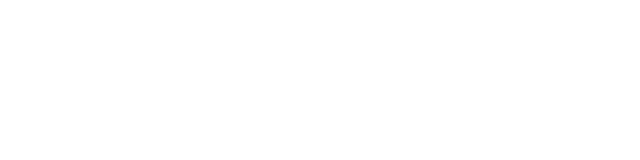
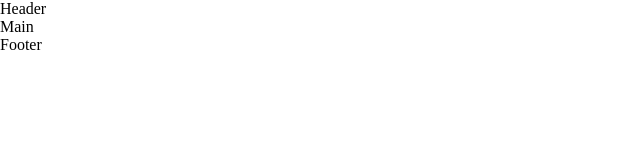
Before and after one commit to MSLadanov/bon-and-co, a React (Vite) app: page /main in a window 1280 px wide. Shown: the top 160 px of the page, without its empty margins (0-640 px from the left). Built offline with nearby package versions, Linux system fonts and the light colour scheme.

Commit message:
chore: :building_construction: creating base routing

```diff
--- a/src/App.tsx
+++ b/src/App.tsx
@@ -1,8 +1,14 @@
 import './App.css'
+import { Header } from '@components/Header'
+import { Footer } from '@components/Footer'
+import { Outlet } from 'react-router'
 
 function App() {
   return (
     <>
+      <Header/>
+      <Outlet />
+      <Footer/>
     </>
   )
 }
--- a/src/main.tsx
+++ b/src/main.tsx
@@ -1,11 +1,29 @@
-import { StrictMode } from 'react'
-import { createRoot } from 'react-dom/client'
-import './index.css'
-import App from '@/App'
-import './globals.scss'
+import { StrictMode } from "react";
+import { createRoot } from "react-dom/client";
+import "./index.css";
+import App from "@/App";
+import "./globals.scss";
+import { BrowserRouter, Routes, Route, Navigate } from "react-router";
+import { About } from "./routes/About";
+import { Contacts } from "./routes/Contacts";
+import { Gallery } from "./routes/Gallery";
+import { Main } from "./routes/Main";
+import { Reviews } from "./routes/Reviews";
 
-createRoot(document.getElementById('root')!).render(
+createRoot(document.getElementById("root")!).render(
   <StrictMode>
-    <App />
-  </StrictMode>,
-)
+    <BrowserRouter>
+      <Routes>
+        <Route path="/" element={<App />}>
+          <Route index element={<Navigate to="/main" replace />} />
+          <Route path="about" element={<About />} />
+          <Route path="contacts" element={<Contacts />} />
+          <Route path="gallery" element={<Gallery />} />
+          <Route path="main" element={<Main />} />
+          <Route path="reviews" element={<Reviews />} />
+          <Route path="*" element={<Navigate to="/main" replace />} />
+        </Route>
+      </Routes>
+    </BrowserRouter>
+  </StrictMode>
+);
```
